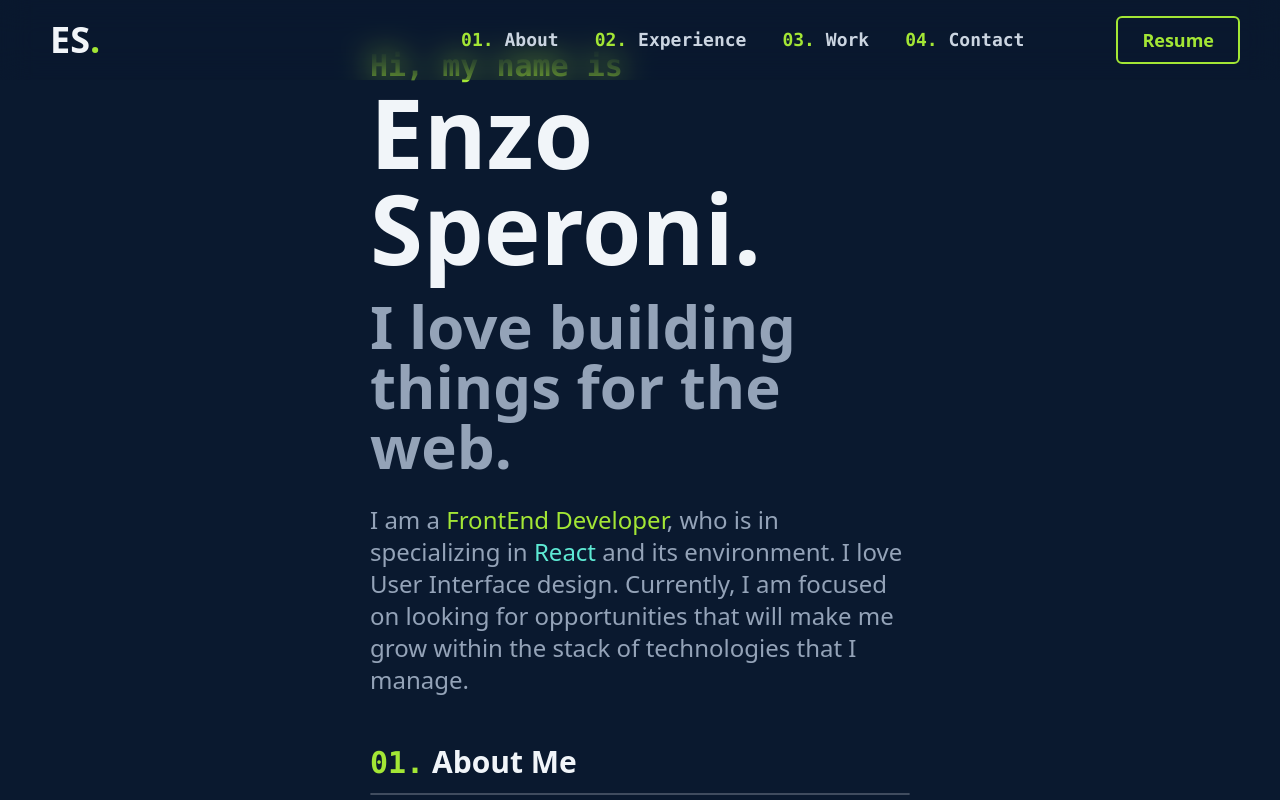
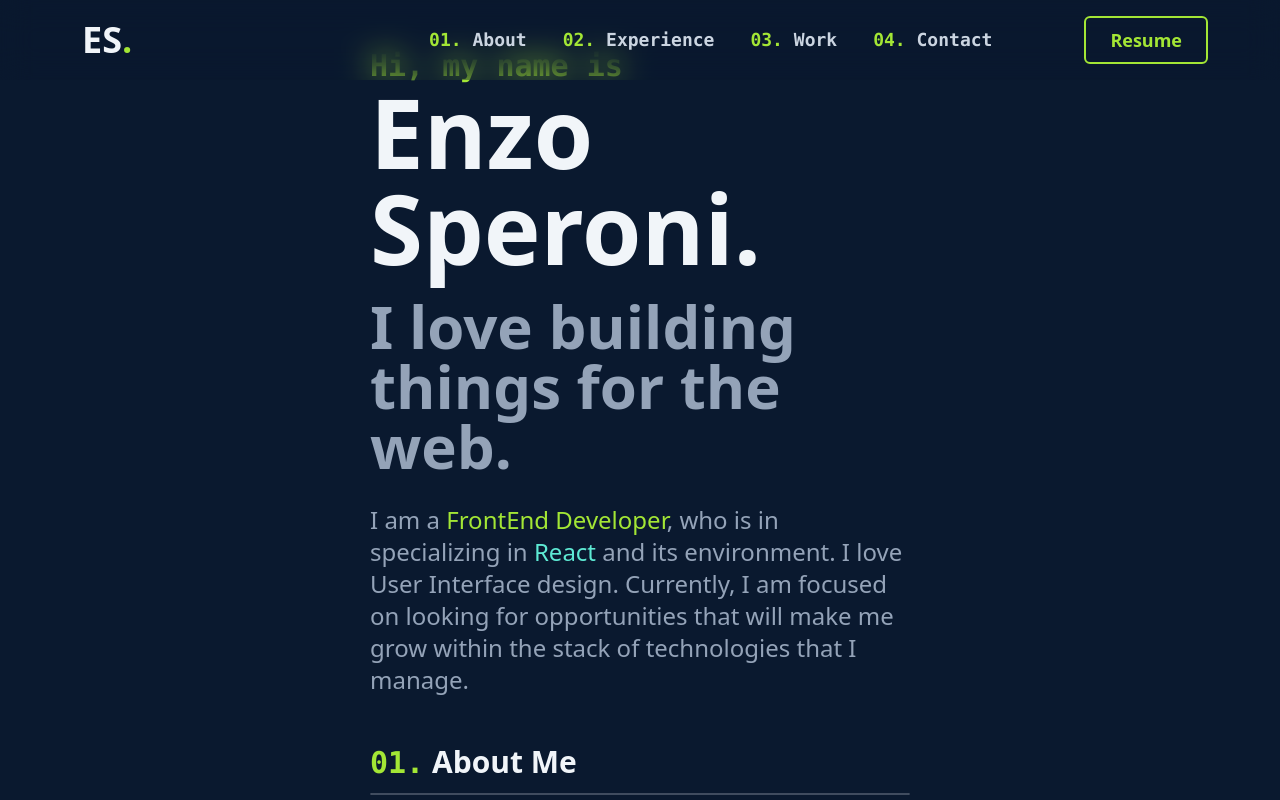
Before and after one commit to enzoSperoni01/portfolio-react-tw, a React (Vite) app: page / in a window 1280 px wide. Shown: the top 800 px of the page. Built offline with nearby package versions, Linux system fonts and the light colour scheme.

Commit message:
Adding padding to the Navbar

```diff
--- a/src/components/Navbar.jsx
+++ b/src/components/Navbar.jsx
@@ -25,7 +25,7 @@ const Navbar = () => {
     }
 
     return (
-        <header className='bg-[#0A192F]/10 backdrop-blur-lg py-4 w-full fixed top-0'>
+        <header className='bg-[#0A192F]/10 backdrop-blur-lg py-4 px-8 w-full fixed top-0'>
             <nav className='
                 flex
                 justify-between
```
